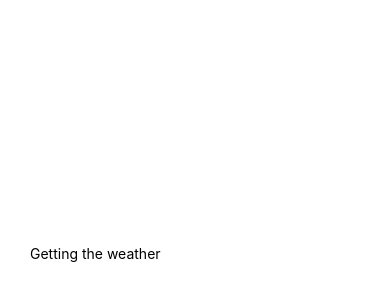
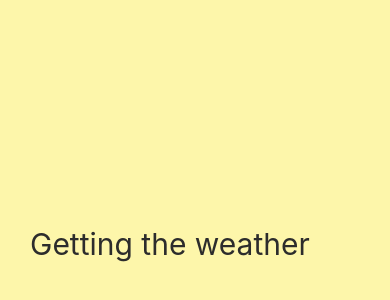
Before and after one commit to Hyeonjiwon/fokin-weather, a React Native app: screen / in a window 390 px wide. Shown: the part 482-782 px from the top of the page. Built offline with nearby package versions, Linux system fonts and the light colour scheme.

Commit message:
modified Loading.js

```diff
--- a/Loading.js
+++ b/Loading.js
@@ -4,7 +4,7 @@
 
 export default function Loading() {
     return <View style={styles.container}>
-        <Text>Getting the weather</Text>
+        <Text style={styles.text}>Getting the weather</Text>
     </View>;
 }
 
@@ -14,5 +14,11 @@
         justifyContent: "flex-end",
         paddingHorizontal: 30,
         paddingVertical: 100,
+        backgroundColor: "#FDF6AA",
+    },
+
+    text: {
+        color: "#2c2c2c",
+        fontSize: 30,
     }
 });
```
